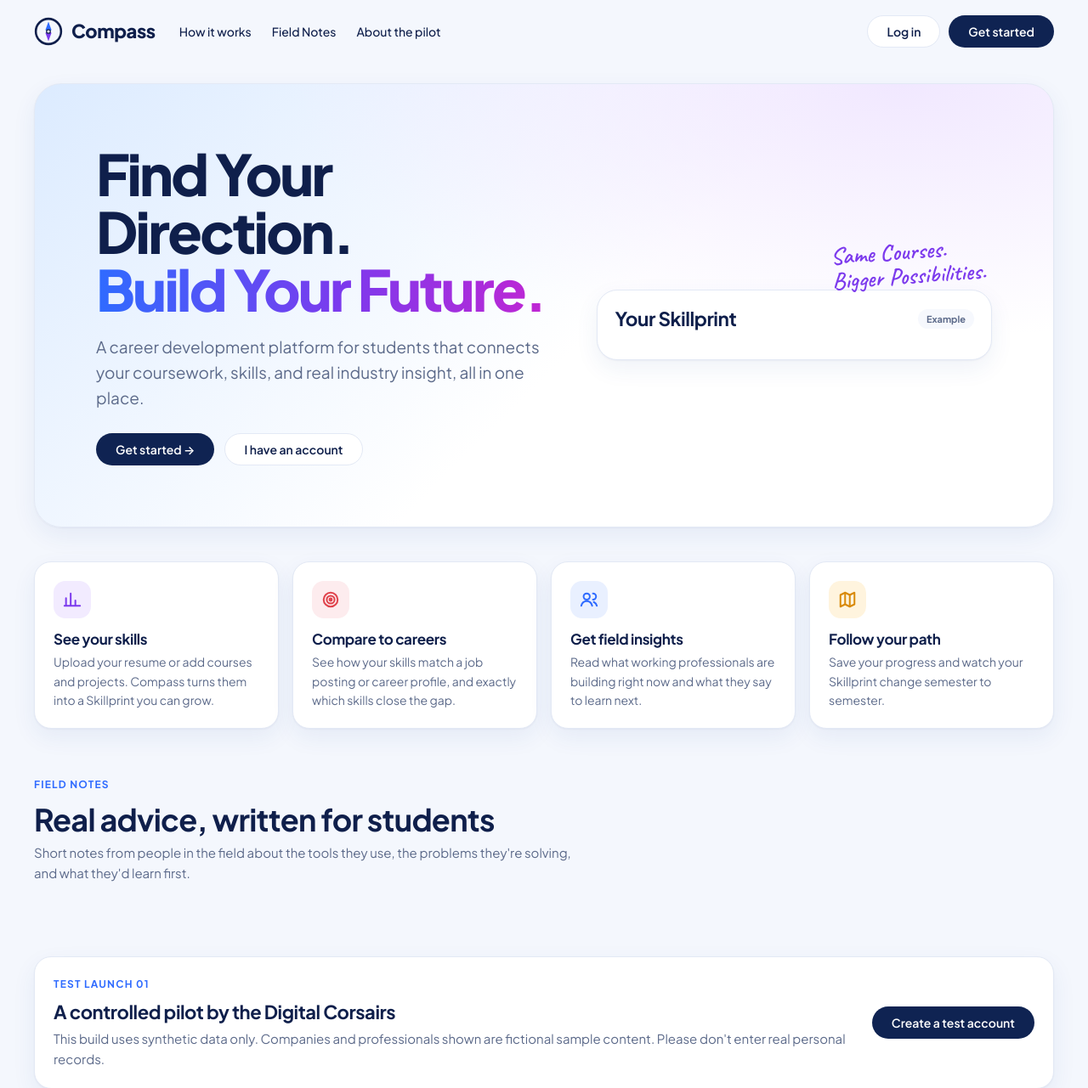
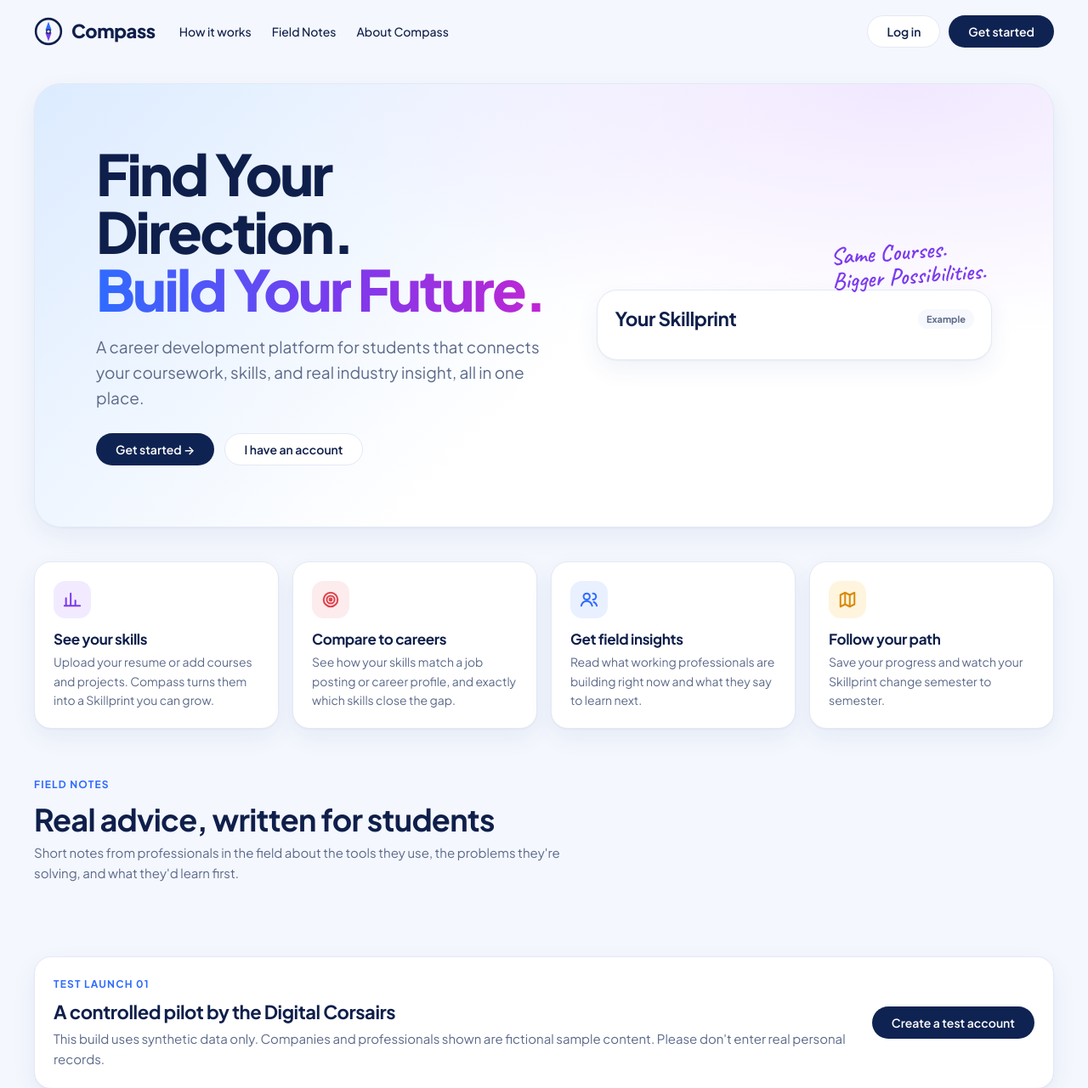
Before and after one commit to BillyCodes/Compass, a Django app: template src/backend/core/templates/core/home.html in a window 1280 px wide. Shown: the top 1281 px of the page at 85% size. Run offline with Django 5.2, Linux system fonts and the light colour scheme; the template is opened without the code that fills it, so the values that code supplies are empty; parts of the project's set-up code (start-up, migrations or seed data) failed here and were passed over.

Commit message:
Fix category score scale; refresh home page copy
Category scores no longer pad empty slots with zeros, so level 0-5 maps to
0-100 in steps of 20. Home: "About Compass" nav link, "professionals in the field".

Co-Authored-By: Claude Sonnet 5.5 <noreply@anthropic.com>
Claude-Session: https://claude.ai/code/session_01D8riFpQFggcdEiEhFwLbvc

```diff
--- a/src/backend/core/templates/core/home.html
+++ b/src/backend/core/templates/core/home.html
@@ -7,7 +7,7 @@
   <nav class="links" aria-label="Site">
     <a href="#how">How it works</a>
     <a href="#notes">Field Notes</a>
-    <a href="#pilot">About the pilot</a>
+    <a href="#about">About Compass</a>
   </nav>
   <span class="spacer"></span>
   <div class="actions">
@@ -51,7 +51,7 @@
 <section class="public-section" id="notes">
   <p class="eyebrow">Field Notes</p>
   <h2>Real advice, written for students</h2>
-  <p class="muted" style="max-width:60ch">Short notes from people in the field about the tools they use, the problems they're solving, and what they'd learn first.</p>
+  <p class="muted" style="max-width:60ch">Short notes from professionals in the field about the tools they use, the problems they're solving, and what they'd learn first.</p>
   <div class="grid g-3" style="margin-top:22px">
     {% for n in notes %}
     <article class="card note-card">
@@ -62,7 +62,7 @@
   </div>
 </section>
 
-<section class="public-section" id="pilot" style="padding-top:0">
+<section class="public-section" id="about" style="padding-top:0">
   <div class="card" style="display:flex;gap:20px;align-items:center;flex-wrap:wrap">
     <div style="flex:1;min-width:240px">
       <p class="eyebrow">Test Launch 01</p>
--- a/src/backend/core/templates/core/skillprint.html
+++ b/src/backend/core/templates/core/skillprint.html
@@ -65,7 +65,7 @@
       <h2 id="shape-h">Your shape</h2>
       {{ radar|safe }}
       <div class="legend"><span><i></i>Now</span>{% if last_snap %}<span><i class="prev"></i>Saved {{ last_snap.created_at|date:"M j" }}</span>{% endif %}</div>
-      <p class="how" style="margin:14px 0 0">Each category score is the average of your three strongest skill levels in it, out of 5.</p>
+      <p class="how" style="margin:14px 0 0">Each category score is the average level of your (up to) three strongest skills in it, shown out of 100: None = 0, Awareness = 20, Beginner = 40, Intermediate = 60, Advanced = 80, Expert = 100.</p>
     </section>
 
     <section class="card" id="courses" aria-labelledby="course-h">
--- a/src/backend/pilot/services/skillprint.py
+++ b/src/backend/pilot/services/skillprint.py
@@ -29,9 +29,10 @@ def category_key(text):
 def category_scores(levels_by_category):
     scores = {}
     for key, _ in CATEGORIES:
+        # Average of the student's strongest reported skills in the category (no padding),
+        # so level 0..5 maps cleanly to 0, 20, 40, 60, 80, 100.
         levels = sorted(levels_by_category.get(key, []), reverse=True)[:TOP_N]
-        levels += [0] * (TOP_N - len(levels))
-        scores[key] = round(sum(levels) / TOP_N / 5 * 100, 1)
+        scores[key] = round(sum(levels) / len(levels) / 5 * 100, 1) if levels else 0.0
     return scores
 
 
```
Also changed, not shown: src/backend/pilot/tests/test_pilot.py (+12 -0 lines).
